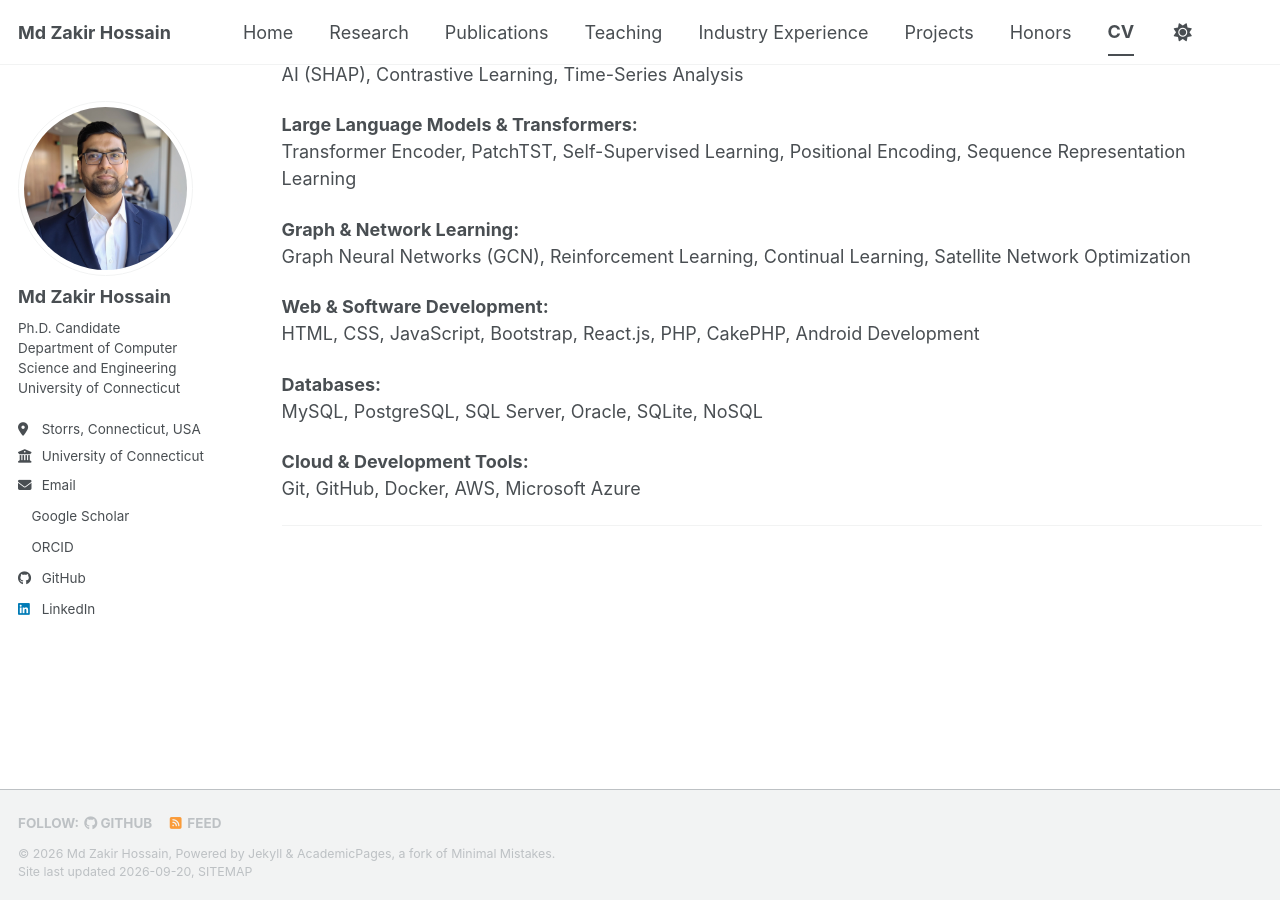
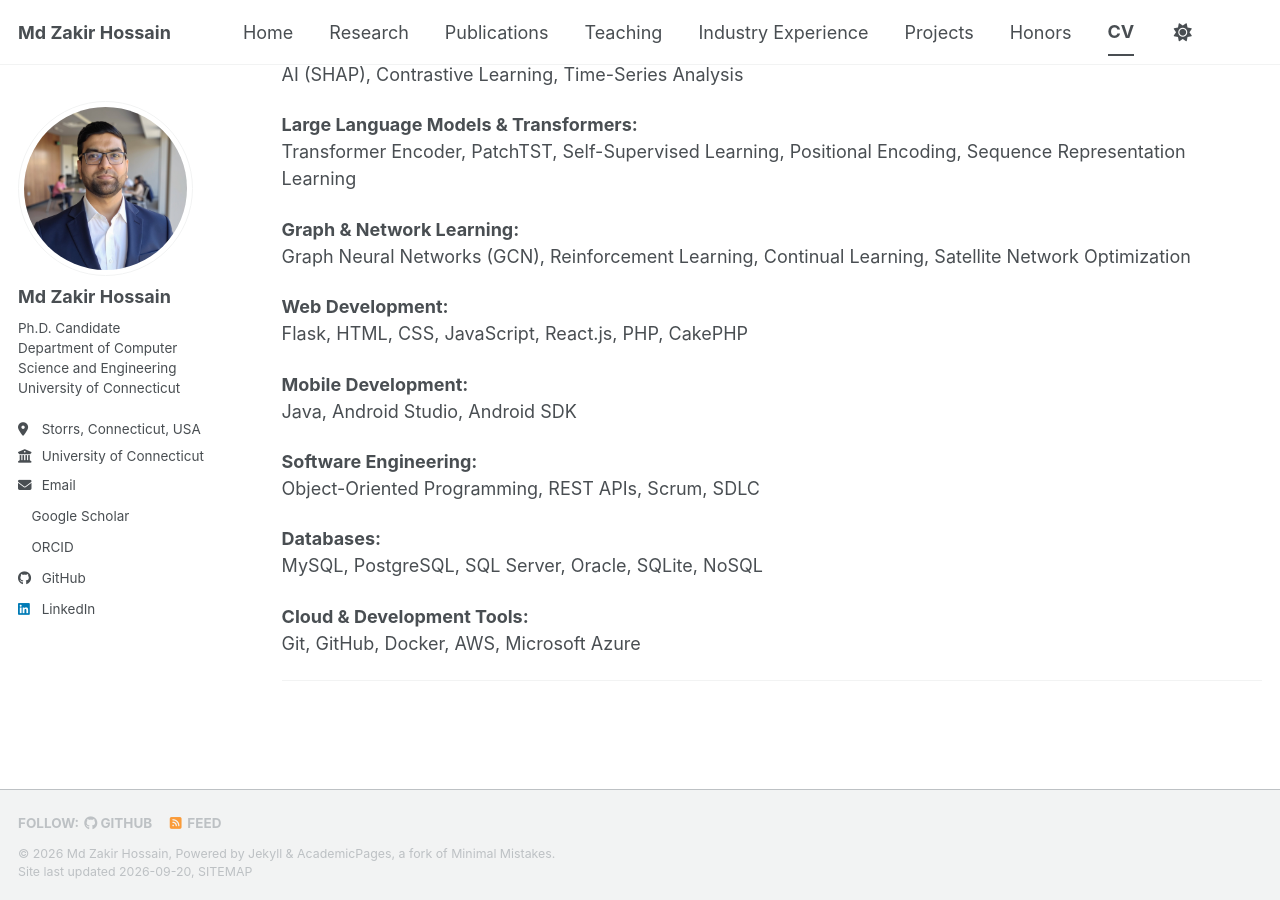
Before and after one commit to zakir-uconn/zakir-uconn.github.io, a Jekyll site: the page built from _pages/cv.md, in a window 1280 px wide and 900 px high, scrolled down 2768 px. Built offline with Jekyll 4.4.1, drawn with Linux system fonts in a browser that asks for light colours; a style sheet for code colours, icons or effects is not loaded.

Commit message:
Revise skills categories in CV
Updated skills section to better categorize web, mobile, and software development.

```diff
--- a/_pages/cv.md
+++ b/_pages/cv.md
@@ -113,8 +113,14 @@ Transformer Encoder, PatchTST, Self-Supervised Learning, Positional Encoding, Se
 **Graph & Network Learning:**
 Graph Neural Networks (GCN), Reinforcement Learning, Continual Learning, Satellite Network Optimization
 
-**Web & Software Development:**
-HTML, CSS, JavaScript, Bootstrap, React.js, PHP, CakePHP, Android Development
+**Web Development:**
+Flask, HTML, CSS, JavaScript, React.js, PHP, CakePHP
+
+**Mobile Development:**
+Java, Android Studio, Android SDK
+
+**Software Engineering:**
+Object-Oriented Programming, REST APIs, Scrum, SDLC
 
 **Databases:**
 MySQL, PostgreSQL, SQL Server, Oracle, SQLite, NoSQL
```
